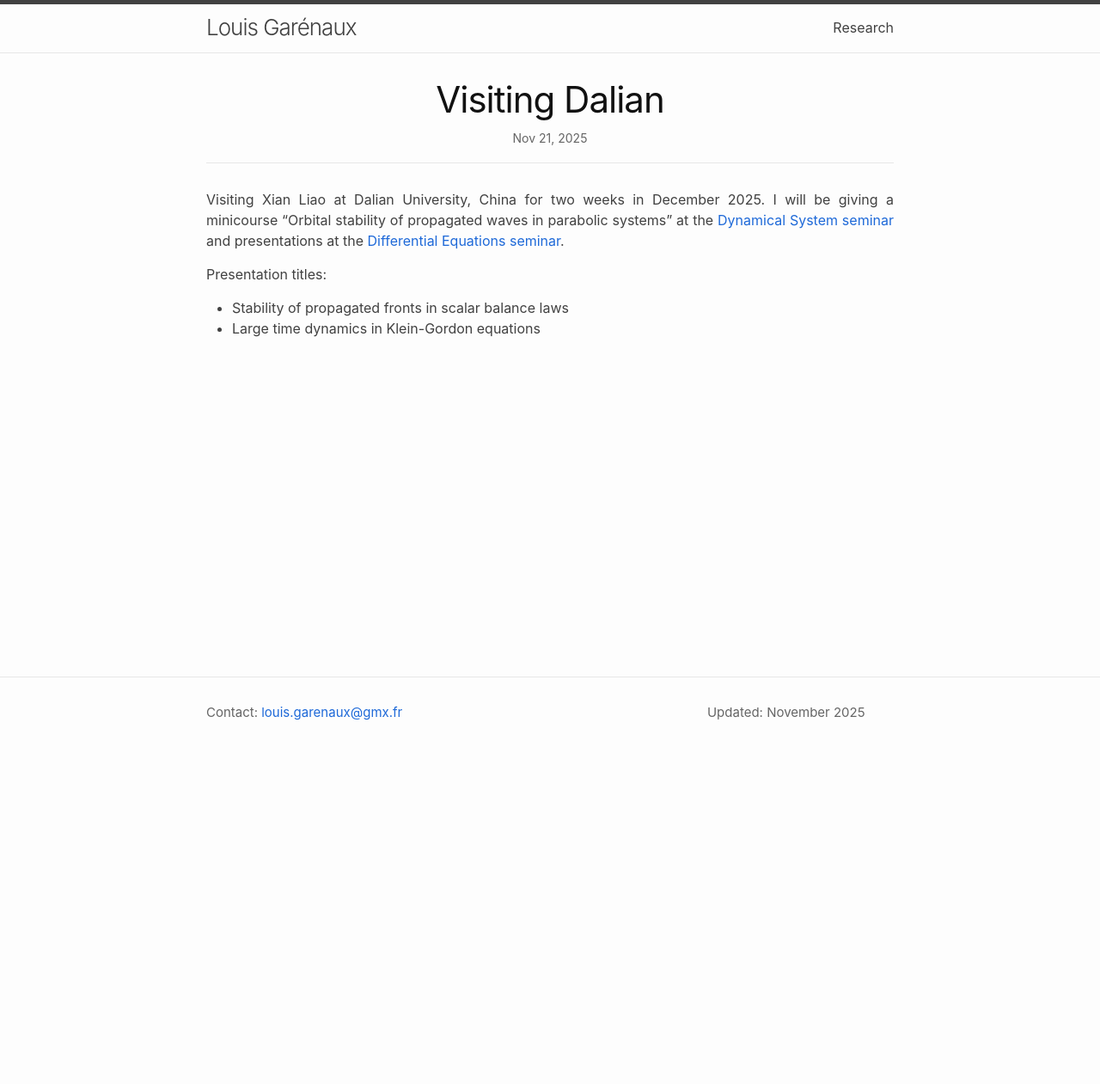
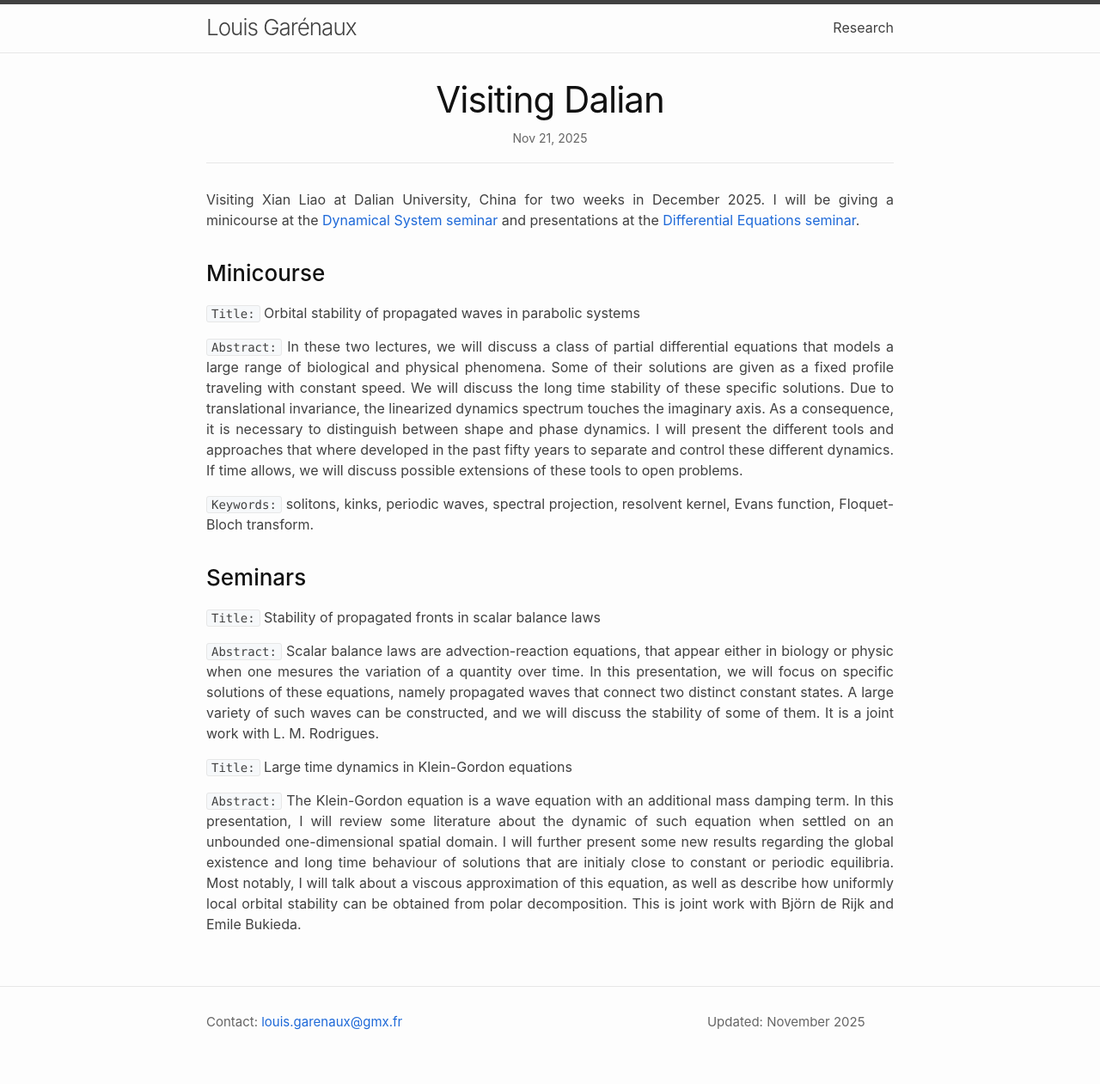
Before and after one commit to louisgarenaux/louisgarenaux.github.io, a Jekyll site: the page built from _posts/2025-11-21-visit-Dalian.markdown, in a window 1280 px wide. Shown: the whole page at 86% size. Built offline with Jekyll 4.4.1, drawn with Linux system fonts in a browser that asks for light colours; nearby versions of some CDN libraries; before the commit the page ends 900 px from its top, so only the background shows below that.

Commit message:
Dalian post: add abstract

```diff
--- a/_posts/2025-11-21-visit-Dalian.markdown
+++ b/_posts/2025-11-21-visit-Dalian.markdown
@@ -5,11 +5,34 @@ date:   2025-11-21 9:00:00 +0100
 categories: seminar
 ---
 
-Visiting Xian Liao at Dalian University, China for two weeks in December 2025. I will be giving a minicourse "Orbital stability of propagated waves in parabolic systems" at the [Dynamical System seminar][url-ds-seminar] and presentations at the [Differential Equations seminar][url-pde-seminar].
+Visiting Xian Liao at Dalian University, China for two weeks in December 2025. I will be giving a minicourse at the [Dynamical System seminar][url-ds-seminar] and presentations at the [Differential Equations seminar][url-pde-seminar].
 
-Presentation titles:
-- Stability of propagated fronts in scalar balance laws
-- Large time dynamics in Klein-Gordon equations
+### Minicourse
+
+`Title:` Orbital stability of propagated waves in parabolic systems
+
+`Abstract:` In these two lectures, we will discuss a class of partial differential equations that models a large range of biological and physical phenomena. Some of their solutions are given as a fixed profile traveling with constant speed.
+We will discuss the long time stability of these specific solutions. Due to translational invariance, the linearized dynamics spectrum touches the imaginary axis. As a consequence, it is necessary to distinguish between shape and phase dynamics. I will present the different tools and approaches that where developed in the past fifty years to separate and control these different dynamics. If time allows, we will discuss possible extensions of these tools to open problems.
+
+`Keywords:` solitons, kinks, periodic waves, spectral projection, resolvent kernel, Evans function,  Floquet-Bloch transform.
+
+
+### Seminars
+
+`Title:` Stability of propagated fronts in scalar balance laws
+
+`Abstract:` Scalar balance laws are advection-reaction equations, that appear either in biology or physic when one mesures the variation of a quantity over time. In this presentation, we will focus on specific solutions of these equations, namely propagated waves that connect two distinct constant states. A large variety of such waves can be constructed, and we will discuss the stability of some of them. It is a joint work with L. M. Rodrigues.
+
+
+`Title:` Large time dynamics in Klein-Gordon equations
+
+`Abstract:` The Klein-Gordon equation is a wave equation with an additional mass damping term. In this presentation, I will review some literature about the dynamic of such equation when settled on an unbounded one-dimensional spatial domain. I will further present some new results regarding the global existence and long time behaviour of solutions that are initialy close to constant or periodic equilibria.
+Most notably, I will talk about a viscous approximation of this equation, as well as describe how uniformly local orbital stability can be obtained from polar decomposition.
+This is joint work with Björn de Rijk and Emile Bukieda.
+
+
+
+
 
 [url-pde-seminar]: https://faculty.dlut.edu.cn/chengmengyu/en/zdylm/1186798/list/index.htm
 [url-ds-seminar]: https://dutdynamics.github.io/seminar/
```
Also changed, not shown: 2 other files.
